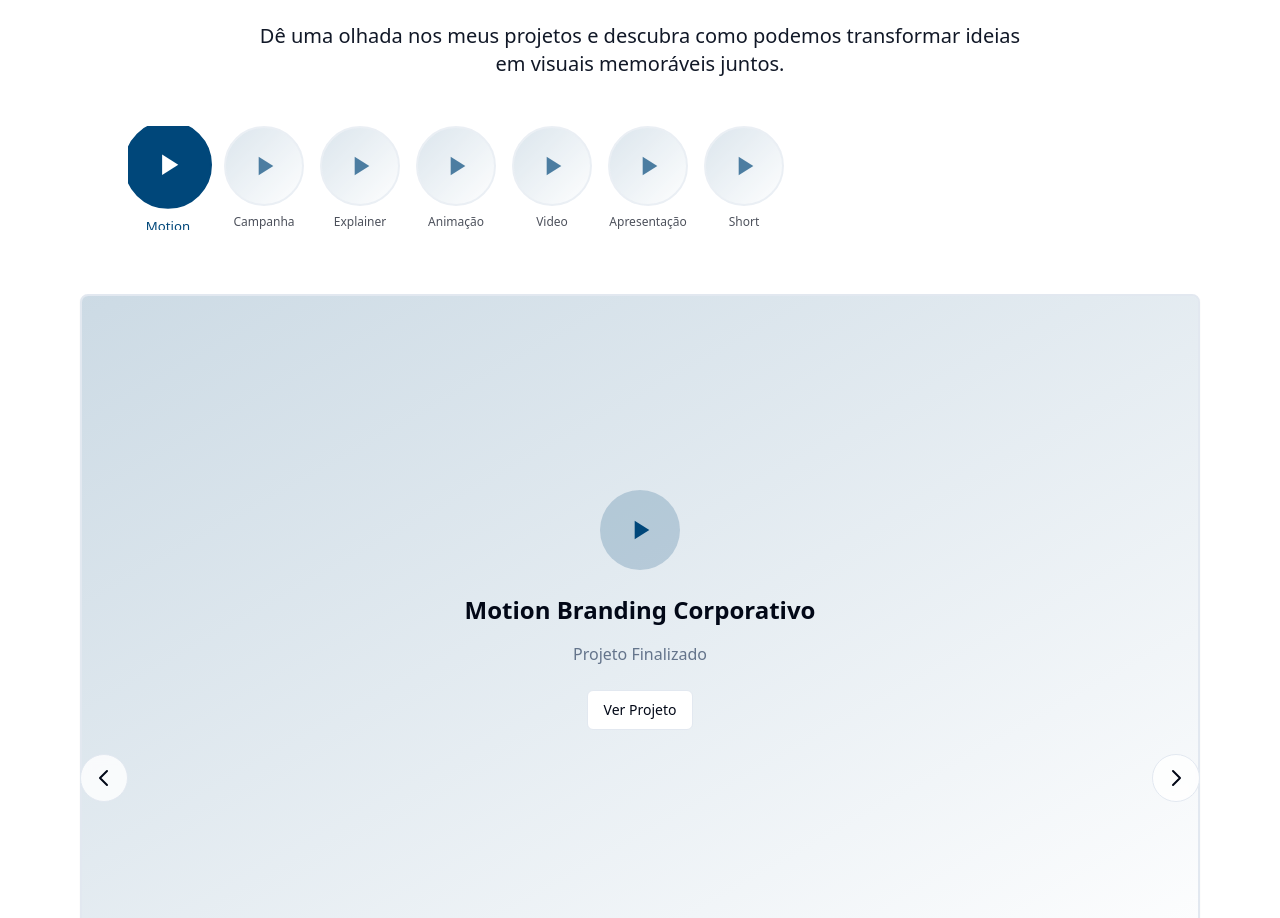
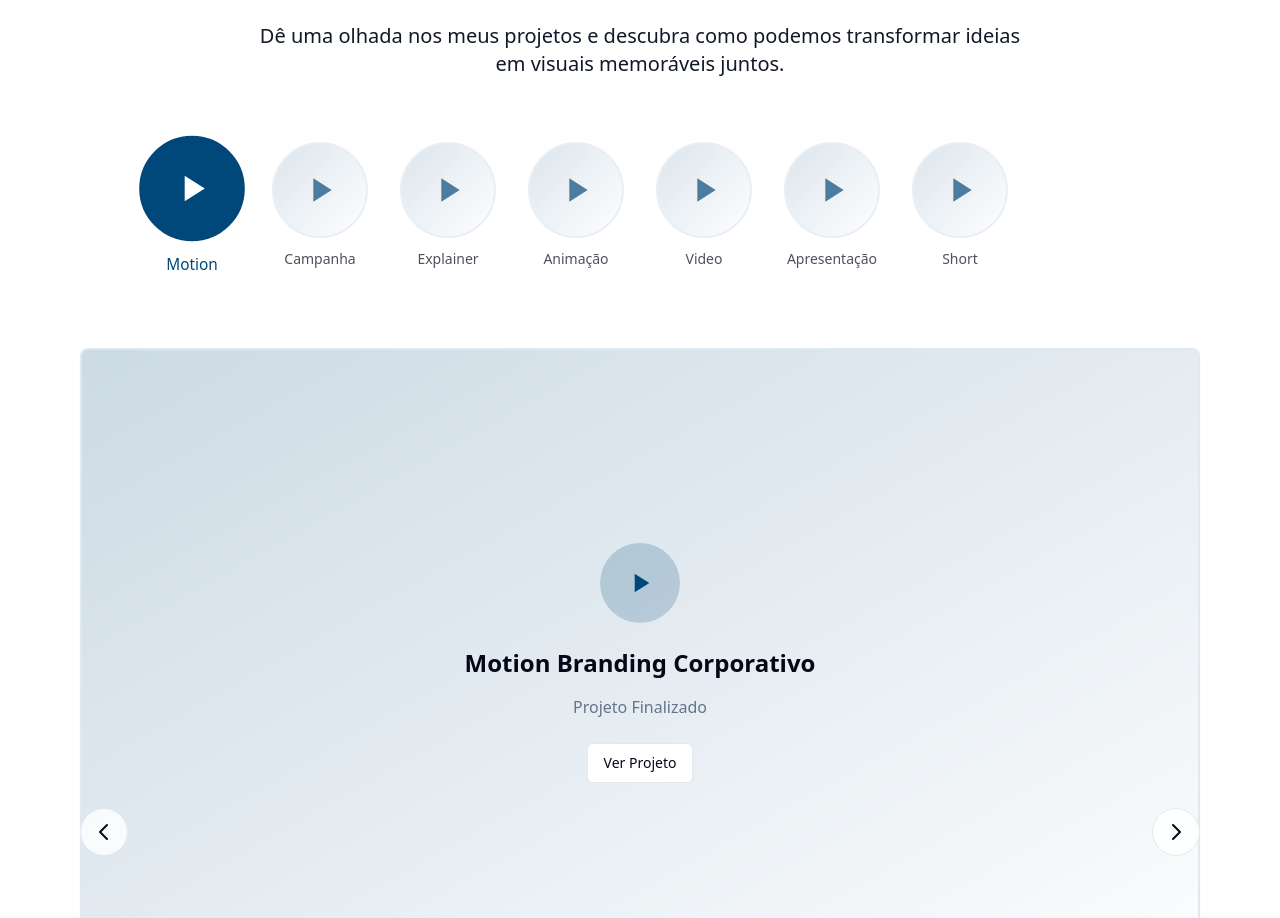
Before and after one commit to KIOTerra/kiomotion, a React (Vite) app: page / in a window 1280 px wide. Shown: the part 1744-2662 px from the top of the page. Built offline with nearby package versions, Linux system fonts and the light colour scheme.

Commit message:
Ajustar layout para evitar cortes

```diff
--- a/src/components/Projects.tsx
+++ b/src/components/Projects.tsx
@@ -111,17 +111,17 @@ const Projects = () => {
           <p className="max-w-3xl mx-auto mb-12 px-0 text-xl text-center font-normal my-[30px] text-gray-900">Dê uma olhada nos meus projetos e descubra como podemos transformar ideias em visuais memoráveis juntos.</p>
 
           {/* Project Thumbnails Carousel */}
-          <div className="max-w-5xl mx-auto mb-8">
-            <div className="overflow-hidden cursor-grab active:cursor-grabbing" ref={thumbnailsRef}>
-              <div className="flex gap-3 md:gap-4 px-0 bg-[#000a00]/0 rounded-sm mx-0">
+          <div className="max-w-5xl mx-auto mb-12">
+            <div className="overflow-hidden cursor-grab active:cursor-grabbing py-4" ref={thumbnailsRef}>
+              <div className="flex gap-6 md:gap-8 px-4 bg-[#000a00]/0 rounded-sm mx-0">
                 {projects.map((project, index) => <div key={project.id} className="flex-[0_0_auto]">
-                    <button onClick={() => scrollTo(index)} className={`flex flex-col items-center gap-2 group transition-all duration-300 ${selectedIndex === index ? 'scale-110' : 'hover:scale-105 opacity-70 hover:opacity-100'}`}>
-                      <div className={`w-16 h-16 md:w-20 md:h-20 rounded-full overflow-hidden flex items-center justify-center border-2 transition-all duration-300 ${selectedIndex === index ? 'bg-primary border-primary' : 'bg-gradient-to-br from-primary/20 to-secondary/20 border-border'}`}>
-                        <svg className={`w-6 h-6 md:w-8 md:h-8 transition-all duration-300 ${selectedIndex === index ? 'text-white' : 'text-primary'}`} fill="currentColor" viewBox="0 0 24 24">
+                    <button onClick={() => scrollTo(index)} className={`flex flex-col items-center gap-3 group transition-all duration-300 ${selectedIndex === index ? 'scale-110' : 'hover:scale-105 opacity-70 hover:opacity-100'}`}>
+                      <div className={`w-20 h-20 md:w-24 md:h-24 rounded-full overflow-hidden flex items-center justify-center border-2 transition-all duration-300 ${selectedIndex === index ? 'bg-primary border-primary' : 'bg-gradient-to-br from-primary/20 to-secondary/20 border-border'}`}>
+                        <svg className={`w-8 h-8 md:w-10 md:h-10 transition-all duration-300 ${selectedIndex === index ? 'text-white' : 'text-primary'}`} fill="currentColor" viewBox="0 0 24 24">
                           <path d="M8 5v14l11-7z" />
                         </svg>
                       </div>
-                      <p className={`text-xs font-medium text-center max-w-20 transition-all duration-300 ${selectedIndex === index ? 'text-primary' : 'text-foreground'}`}>{project.title.split(' ')[0]}</p>
+                      <p className={`text-sm font-medium text-center max-w-24 leading-tight transition-all duration-300 ${selectedIndex === index ? 'text-primary' : 'text-foreground'}`}>{project.title.split(' ')[0]}</p>
                     </button>
                   </div>)}
               </div>
```
